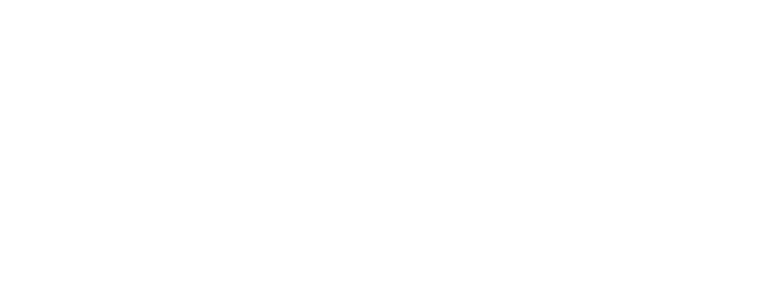
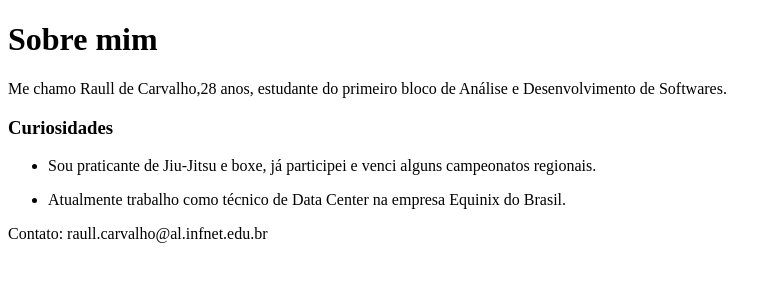
Before and after one commit to raullcarvalho1993/MyPage, a plain HTML site: page index.html in a window 1280 px wide. Shown: the whole page, without its empty margins (0-781 px from the left). Drawn offline with Linux system fonts and the light colour scheme.

Commit message:
Exercicio feito

```diff
--- a/index.html
+++ b/index.html
@@ -11,6 +11,26 @@
 <body>
 
   <script src="script.js"></script>
+  <header>
+    <h1>Sobre mim</h1>
+    <p>Me chamo Raull de Carvalho,28 anos, estudante do primeiro bloco de Análise e Desenvolvimento de Softwares.</p>
+  </header>
+    <h3>Curiosidades</h3>
+    <ul>
+      <li>
+        <p>Sou praticante de Jiu-Jitsu e boxe, já participei e venci alguns campeonatos regionais.</p>
+      </li>
+      <li>
+        <p>
+          Atualmente trabalho como técnico de Data Center na empresa Equinix do Brasil.
+        </p>
+      </li>
+    </ul>
+  <footer>
+    <p>Contato: raull.carvalho@al.infnet.edu.br</p>
+  </footer>
+
+
 
  <!--
 This script places a badge on your repl's full-browser view back to your repl's cover page. Try various colors for the theme: dark, light, red, orange, yellow, lime, green, teal, blue, blurple, magenta, pink!
```
